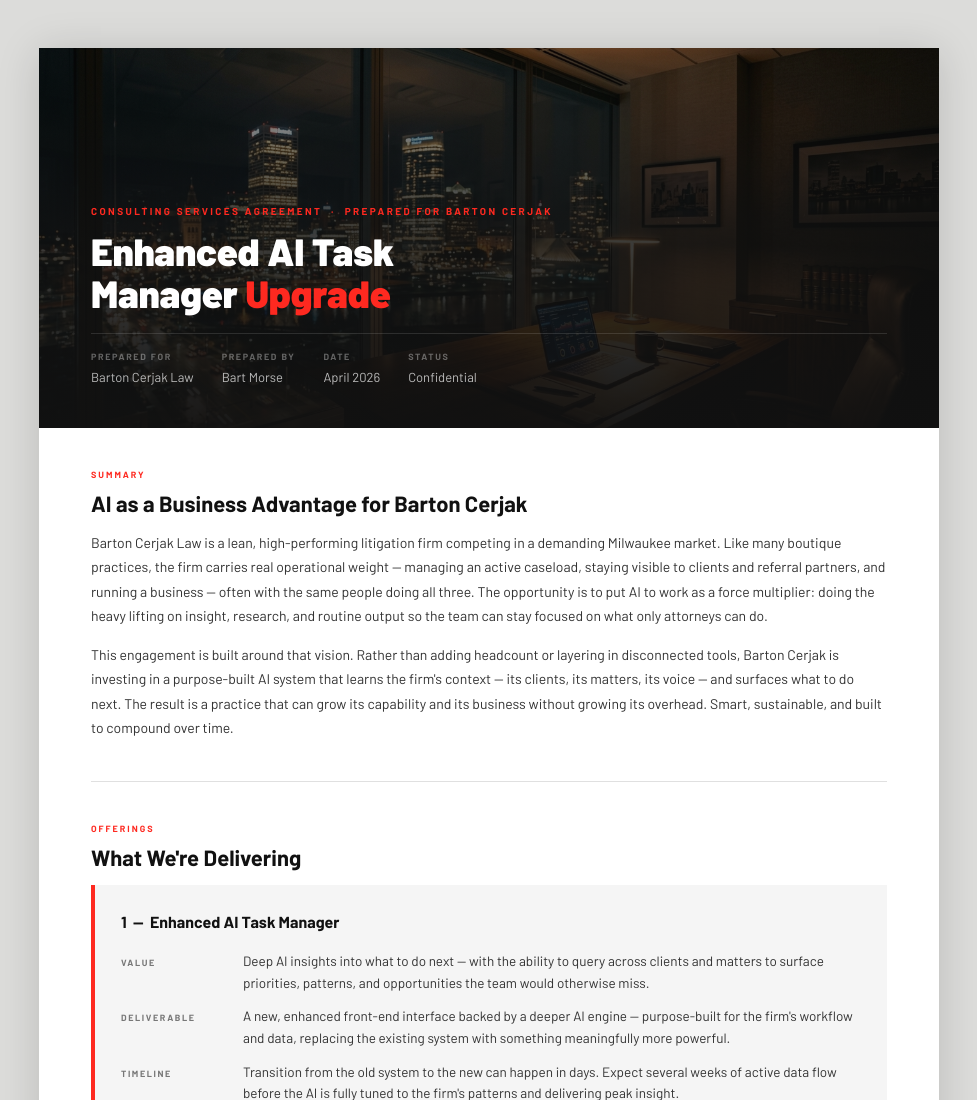
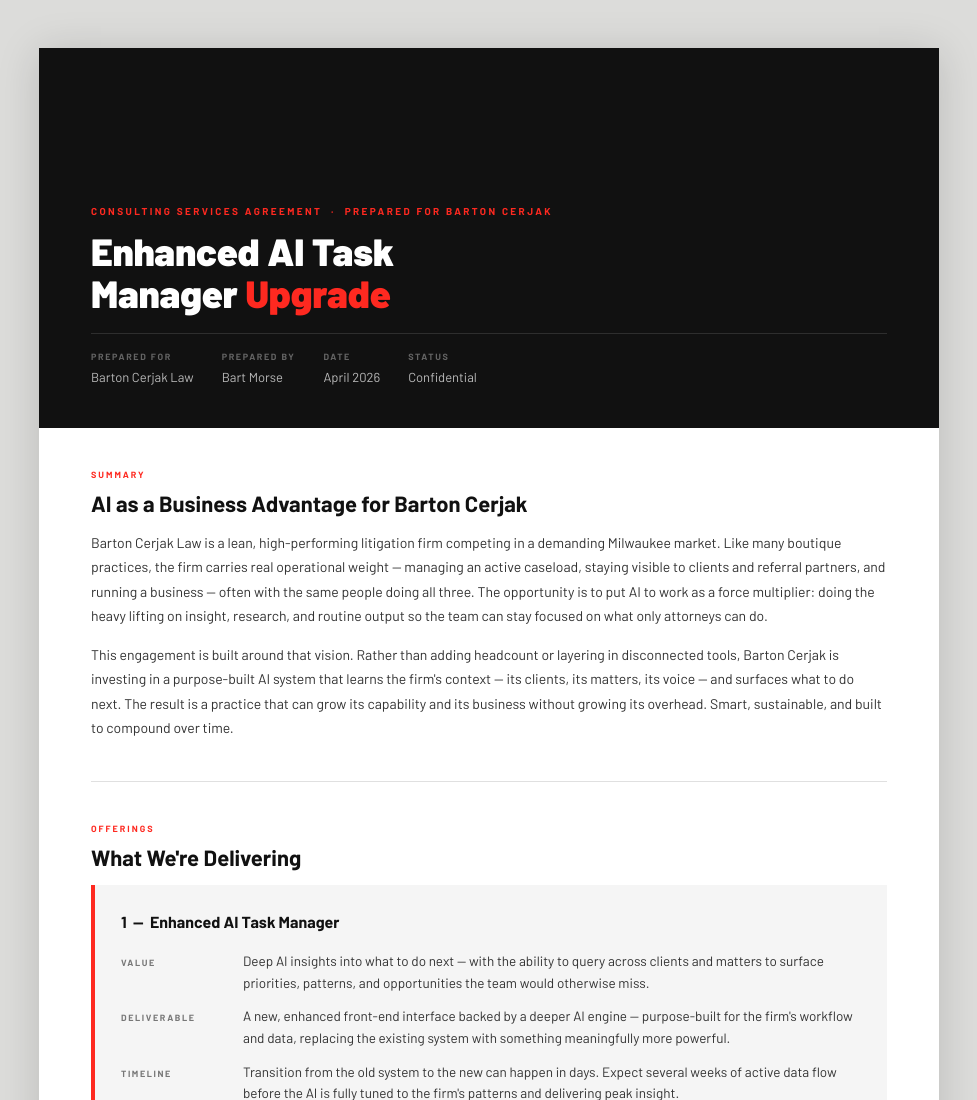
Before and after one commit to bartmorse-v/bartoncerjak, a plain HTML site: page index.html in a window 1280 px wide. Shown: the top 1100 px of the page, without its empty margins (151-1128 px from the left). Drawn offline with Linux system fonts and the light colour scheme.

Commit message:
Remove photo from cover header, solid dark background

```diff
--- a/index.html
+++ b/index.html
@@ -48,9 +48,7 @@
 }
 .cover-bg {
   position: absolute; inset: 0;
-  background-image: url('nanobanana-output/cinematic_dark_editorial_photo_o.png');
-  background-size: cover;
-  background-position: center 25%;
+  background: var(--dark);
 }
 .cover-overlay {
   position: absolute; inset: 0;
```
